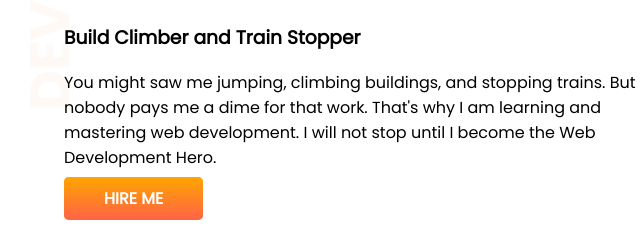
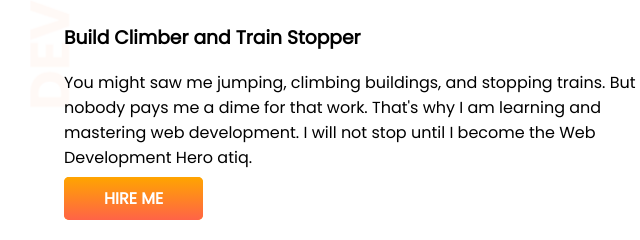
Before and after one commit to 52atiq/developer-portfolio, a plain HTML site: page index.html in a window 1280 px wide. Shown: the part 252-492 px from the top of the page, 0-640 px from the left. Drawn offline with Linux system fonts and the light colour scheme.

```diff
--- a/index.html
+++ b/index.html
@@ -23,7 +23,7 @@
           You might saw me jumping, climbing buildings, and stopping trains. But
           nobody pays me a dime for that work. That's why I am learning and
           mastering web development. I will not stop until I become the Web
-          Development Hero.
+          Development Hero atiq.
         </p>
         <a class="link-button" target="_blank" href="https://www.facebook.com/atiqislambd">HIRE ME </a>
       </div>
```
